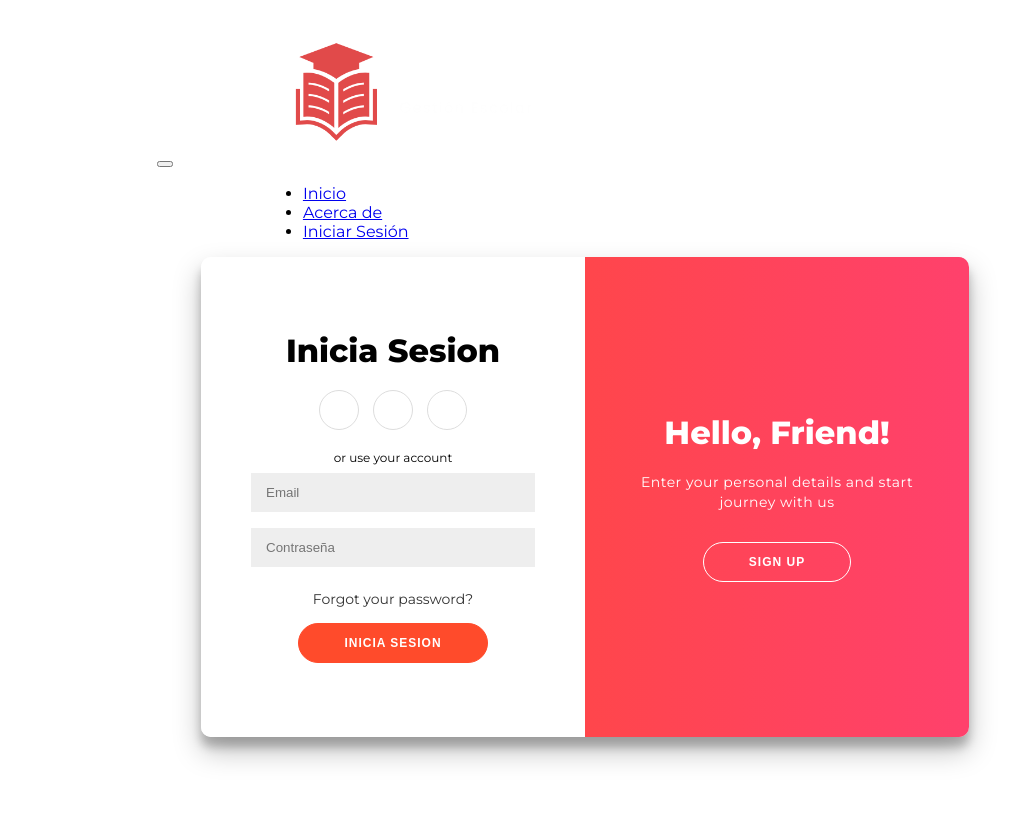
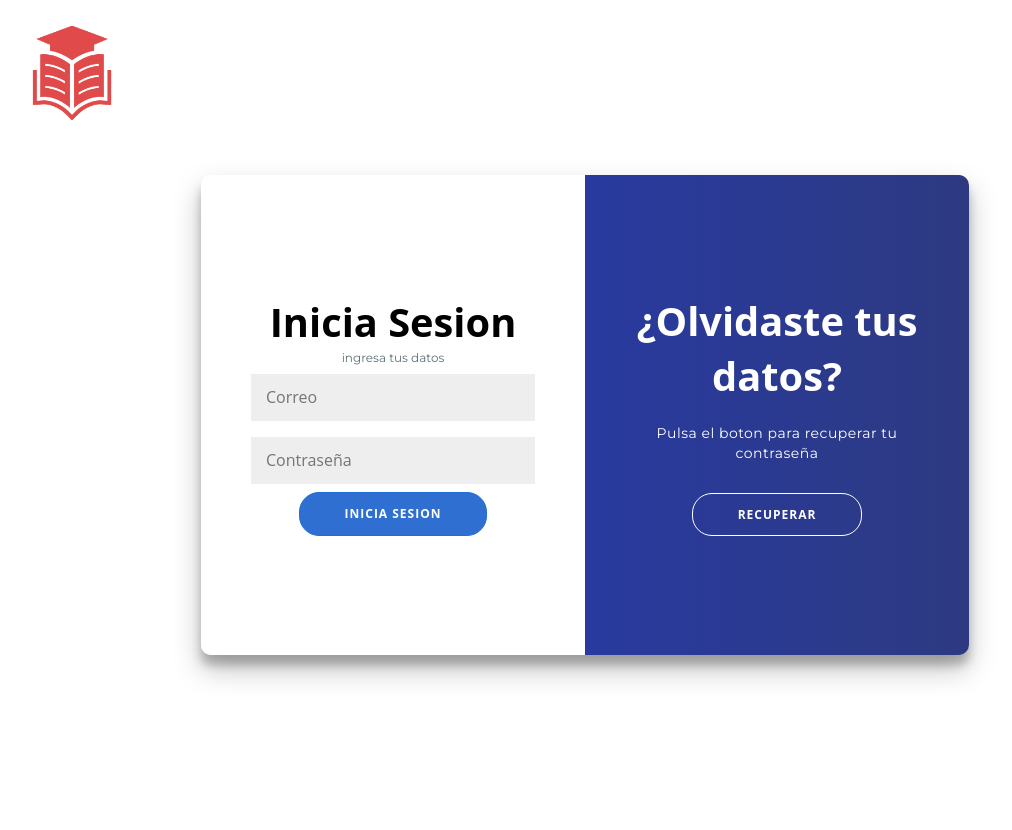
Before and after one commit to AlvaroGonzalezz/Tecnet, a PHP site: page /pages/login.php in a window 1280 px wide. Shown: the whole page, without its empty margins (55-1067 px from the left). Run offline with PHP 8.4, Linux system fonts and the light colour scheme; some libraries are stand-ins or nearby versions.

Commit message:
Se termino el diseño del login y se sincronizo con el index.

```diff
--- a/dist/css/style.css
+++ b/dist/css/style.css
@@ -5,6 +5,8 @@
 .navbar {
     padding-top: 0 !important;
     padding-bottom: 0 !important;
+	background: -webkit-linear-gradient(to right, #3344a5, #233abd);
+	background: linear-gradient(to right, #233abd, #2d3a81);
 }
 
 .navbar-brand img {
@@ -68,8 +70,8 @@
 
 .login button {
 	border-radius: 20px;
-	border: 1px solid #FF4B2B;
-	background-color: #FF4B2B;
+	border: 1px solid #206ed4;
+	background-color: #2e6fd1;
 	color: #FFFFFF;
 	font-size: 12px;
 	font-weight: bold;
@@ -182,9 +184,9 @@
 }
 
 .login .overlay {
-	background: #FF416C;
-	background: -webkit-linear-gradient(to right, #FF4B2B, #FF416C);
-	background: linear-gradient(to right, #FF4B2B, #FF416C);
+	background: #1d51c0;
+	background: -webkit-linear-gradient(to right, #3344a5, #233abd);
+	background: linear-gradient(to right, #233abd, #2d3a81);
 	background-repeat: no-repeat;
 	background-size: cover;
 	background-position: 0 0;
@@ -214,6 +216,7 @@
 	width: 50%;
 	transform: translateX(0);
 	transition: transform 0.6s ease-in-out;
+	color: white !important;
 }
 
 .login .overlay-left {
@@ -231,6 +234,13 @@
 
 .login .container.right-panel-active .overlay-right {
 	transform: translateX(20%);
+	color: white !important;
+}
+.login .overlay-right h1 {
+	color: white !important;
+}
+.login .overlay-left h1 {
+	color: white !important;
 }
 
 .login .social-container {
--- a/pages/login.php
+++ b/pages/login.php
@@ -5,7 +5,19 @@
     <meta charset="UTF-8">
     <meta name="viewport" content="width=device-width, initial-scale=1.0">
     <title>Login - TecNet</title>
+    <link rel="stylesheet" href="https://cdn.jsdelivr.net/npm/bootstrap-icons@1.13.1/font/bootstrap-icons.min.css">
     <link rel="stylesheet" href="../dist/css/style.css">
+
+
+    <link rel="apple-touch-icon" sizes="180x180" href="dist/img/tecneticon.png">
+    <link rel="icon" type="image/png" sizes="32x32" href="dist/img/tecneticon.png">
+    <link rel="icon" type="image/png" sizes="16x16" href="dist/img/tecneticon.png">
+    <link rel="shortcut icon" type="image/x-icon" href="dist/img/tecneticon.png">
+    <meta name="theme-color" content="#ffffff">
+    <link rel="stylesheet" href="../dist/css/style.css">
+    <link href="https://fonts.googleapis.com/css2?family=Manrope:wght@200;300;400;500;600;700&amp;display=swap" rel="stylesheet">
+    <link href="../boldo-1.0.0/public/assets/css/theme.css" rel="stylesheet" />
+
 </head>
 
 <body>
@@ -27,62 +39,53 @@
 }
     </style>
     <nav class="navbar navbar-expand-lg fixed-top navbar-dark" data-navbar-on-scroll="data-navbar-on-scroll">
-        <div class="container"><a class="navbar-brand" href="index.html"><img src="dist/img/logotecnet.png" alt="" /></a>
+        <div class="container"><a class="navbar-brand" href="index.html"><img src="../dist/img/logotecnet.png" alt="" /></a>
           <button class="navbar-toggler" type="button" data-bs-toggle="collapse" data-bs-target="#navbarSupportedContent" aria-controls="navbarSupportedContent" aria-expanded="false" aria-label="Toggle navigation"><i class="fa-solid fa-bars text-white fs-3"></i></button>
           <div class="collapse navbar-collapse" id="navbarSupportedContent">
             <ul class="navbar-nav ms-auto mt-2 mt-lg-0">
-              <li class="nav-item"><a class="nav-link" aria-current="page" href="index.html">Inicio</a></li>
-              <li class="nav-item"><a class="nav-link" aria-current="page" href="about.html">Acerca de</a></li>
+              <li class="nav-item"><a class="nav-link" aria-current="page" href="../index.html">Inicio</a></li>
+              <li class="nav-item"><a class="nav-link" aria-current="page" href="../AcercaDe.html">Acerca de</a></li>
 
-              <li class="nav-item mt-2 mt-lg-0 ms-lg-3"><a class="nav-link btn btn-light text-black w-md-25 w-50 w-lg-100" aria-current="page" href="#">Iniciar Sesión</a></li>
+
             </ul>
           </div>
         </div>
       </nav>
     <div class="login">
+        <br> <br><br>
 
         <div class="container" id="container">
             <div class="form-container sign-up-container">
                 <form action="#">
-                    <h1>Create Account</h1>
-                    <div class="social-container">
-                        <a href="#" class="social"><i class="fab fa-facebook-f"></i></a>
-                        <a href="#" class="social"><i class="fab fa-google-plus-g"></i></a>
-                        <a href="#" class="social"><i class="fab fa-linkedin-in"></i></a>
-                    </div>
-                    <span>or use your email for registration</span>
-                    <input type="text" placeholder="Name" />
-                    <input type="email" placeholder="Email" />
-                    <input type="password" placeholder="Password" />
-                    <button>Sign Up</button>
+                    <h1>¿Olvidaste tu contraseña?</h1>
+
+                    <br><span>Ingresa tu correo para recuperar tu contraseña</span>
+                    <input type="email" placeholder="Correo" />
+
+                    <button>Recuperar</button>
                 </form>
             </div>
             <div class="form-container sign-in-container">
                 <form action="#">
                     <h1>Inicia Sesion</h1>
-                    <div class="social-container">
-                        <a href="#" class="social"><i class="fab fa-facebook-f"></i></a>
-                        <a href="#" class="social"><i class="fab fa-google-plus-g"></i></a>
-                        <a href="#" class="social"><i class="fab fa-linkedin-in"></i></a>
-                    </div>
-                    <span>or use your account</span>
-                    <input type="email" placeholder="Email" />
+
+                    <span>ingresa tus datos</span>
+                    <input type="email" placeholder="Correo" />
                     <input type="password" placeholder="Contraseña" />
-                    <a href="#">Forgot your password?</a>
                     <button>Inicia Sesion</button>
                 </form>
             </div>
             <div class="overlay-container">
                 <div class="overlay">
                     <div class="overlay-panel overlay-left">
-                        <h1>Welcome Back!</h1>
-                        <p>To keep connected with us please login with your personal info</p>
-                        <button class="ghost" id="signIn">Sign In</button>
+                        <h1>Inicia tu sesion</h1>
+                        <p>Pulsa el boton para iniciar tu sesion</p>
+                        <button class="ghost" id="signIn">Iniciar sesion</button>
                     </div>
                     <div class="overlay-panel overlay-right">
-                        <h1>Hello, Friend!</h1>
-                        <p>Enter your personal details and start journey with us</p>
-                        <button class="ghost" id="signUp">Sign Up</button>
+                        <h1>¿Olvidaste tus datos?</h1>
+                        <p>Pulsa el boton para recuperar tu contraseña</p>
+                        <button class="ghost" id="signUp">Recuperar</button>
                     </div>
                 </div>
             </div>
@@ -92,6 +95,16 @@
     </div>
 
     <script src="../dist/js/script.js"></script>
+     <script src="boldo-1.0.0/public/vendors/popper/popper.min.js"></script>
+    <script src="boldo-1.0.0/public/vendors/bootstrap/bootstrap.min.js"></script>
+    <script src="boldo-1.0.0/public/vendors/anchorjs/anchor.min.js"></script>
+    <script src="boldo-1.0.0/public/vendors/is/is.min.js"></script>
+    <script src="boldo-1.0.0/public/vendors/fontawesome/all.min.js"></script>
+    <script src="boldo-1.0.0/public/vendors/lodash/lodash.min.js"></script>
+    <script src="https://polyfill.io/v3/polyfill.min.js?features=window.scroll"></script>
+    <script src="boldo-1.0.0/public/vendors/prism/prism.js"></script>
+    <script src="boldo-1.0.0/public/vendors/swiper/swiper-bundle.min.js"></script>
+    <script src="boldo-1.0.0/public/assets/js/theme.js"></script>
 </body>
 
 </html>
```
Also changed, not shown: index.html (+7 -6 lines).
